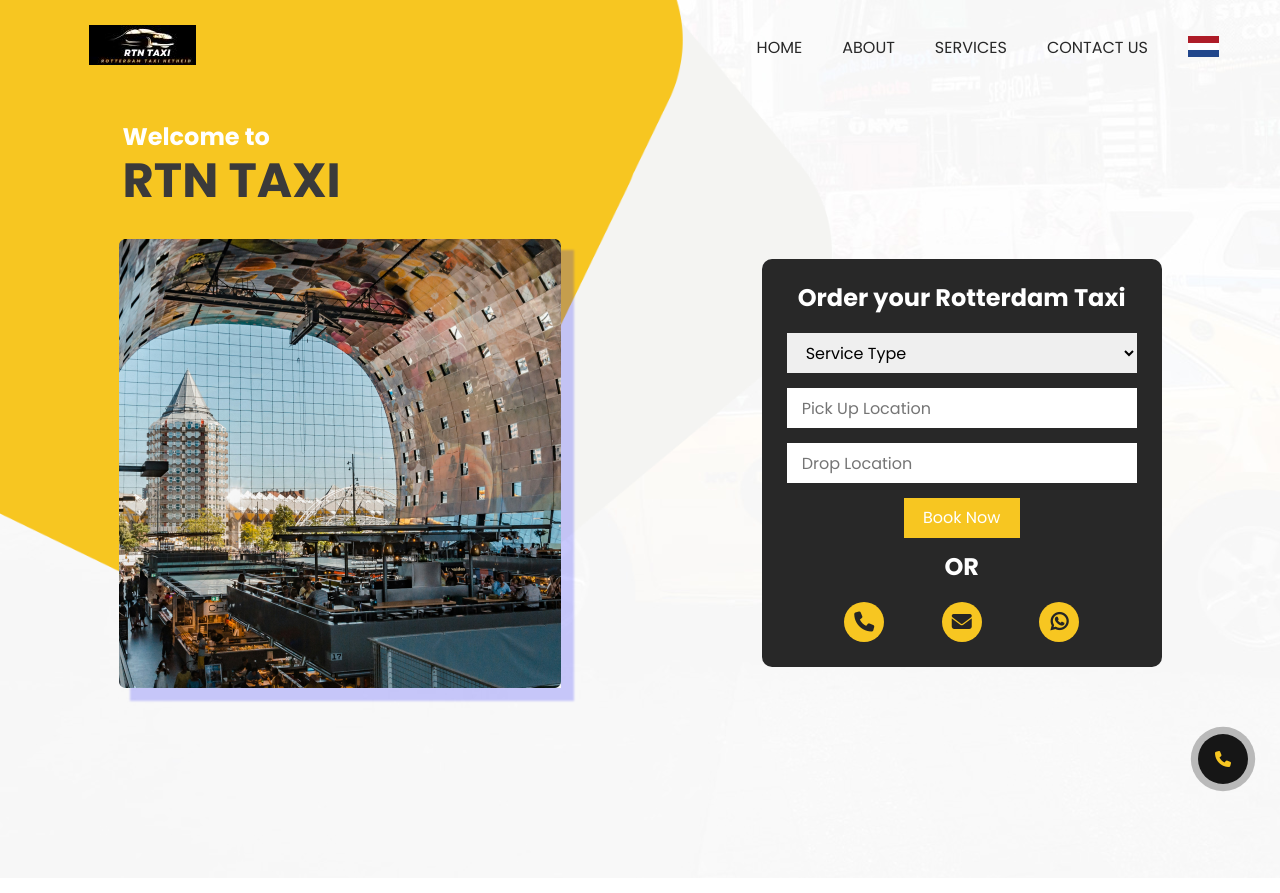
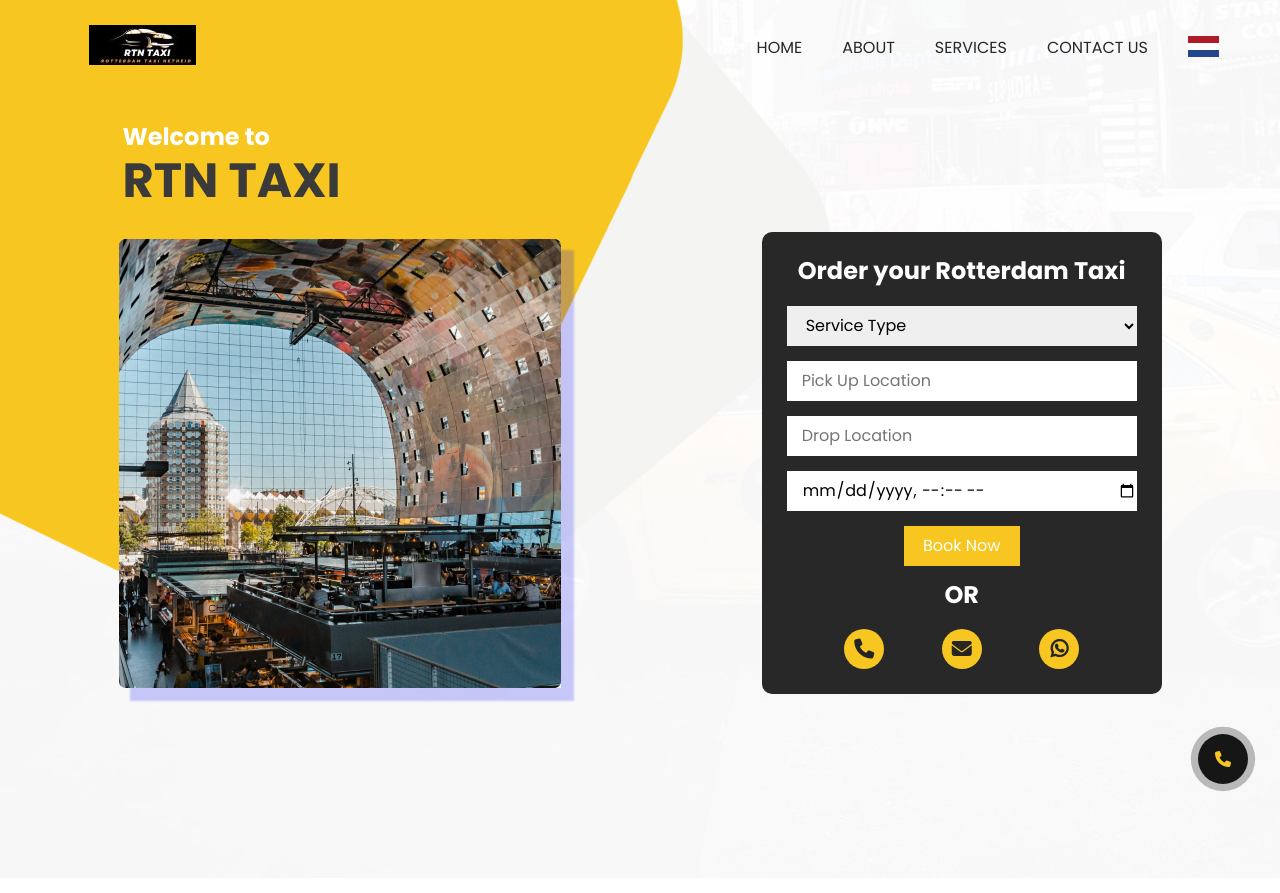
Before and after one commit to RubaAwata97/Taxi_RTN, a PHP site: page / in a window 1280 px wide. Shown: the top 893 px of the page. Run offline with PHP 8.4, Linux system fonts and the light colour scheme; data comes from the database, SQL or seed files in the repository; some libraries are stand-ins or nearby versions.

Commit message:
Fix Bugs

```diff
--- a/back/calcFare.php
+++ b/back/calcFare.php
@@ -30,7 +30,8 @@
     // print_r($response);
     $distance = ($response_all->routes[0]->legs[0]->distance->value) / 1000; // KM
 
-    echo json_encode($fare * $distance);
+    $fare = round($fare * $distance);
+    echo json_encode($fare);
 } else {
     // Invalid method
     http_response_code(405);
--- a/index.php
+++ b/index.php
@@ -4,7 +4,7 @@
     session_start();
 
     $lang = 'en';
-    if(isset($_GET['lang']))
+    if(isset($_GET['lang']) && in_array($_GET['lang'], ['en', 'du']))
         $lang = $_GET['lang'];
 
     $_SESSION['lang'] = $lang;
@@ -142,6 +142,10 @@
                             <div class="custom-input-div">
                                 <input class="custom-input" id="end_location" type="text" placeholder="<?php echo $labels['drop_location'] ?>">
                                 <small id="end_location_error" class="error"></small>
+                            </div>
+                            <div class="custom-input-div">
+                                <input class="custom-input" id="date" type="datetime-local" placeholder="<?php echo $labels['date'] ?>">
+                                <small id="date_error" class="error"></small>
                             </div>
                             <div class="btm_input">
                                 <button class="primary_btn" type="button" onclick="openFareModal()"><?php echo $labels['book_now'] ?></button>
--- a/js/functions.js
+++ b/js/functions.js
@@ -7,6 +7,7 @@
     service_type = $('#service_type').val();
     start_location = $('#start_location').val();
     end_location = $('#end_location').val();
+    date = $('#date').val();
 
     errors = 0;
     if (service_type == null || service_type == '') {
@@ -22,6 +23,11 @@
     if (end_location == '') {
         errors++;
         $('#end_location_error').html(jsLabels['drop_location_required_validation'])
+    }
+
+    if (date == '') {
+        errors++;
+        $('#date_error').html(jsLabels['date_required_validation'])
     }
 
     if (errors > 0)
@@ -42,7 +48,6 @@
             'location_b': end_location
         },
         success: function (result) {
-            console.log("result:", result);
             $("#fare_value").html(result);
         }
     });
@@ -61,6 +66,8 @@
     user_phone = $('#user_phone').val();
     user_email = $('#user_email').val();
     user_notes = $('#user_notes').val();
+    date = $('#date').val();
+
     errors = 0;
 
     if (user_name == '') {
@@ -109,7 +116,8 @@
             'user_name': user_name,
             'user_phone': user_phone,
             'user_email': user_email,
-            'user_notes': user_notes
+            'user_notes': user_notes,
+            'date': date
         },
         success: function (result) {
             $('#pay_button').html(jsLabels['pay']);
--- a/lang/du.php
+++ b/lang/du.php
@@ -77,5 +77,7 @@
     "enter_your_email" => "Voer uw e-mailadres in",
     "add_subscriber_success" => "Uw e-mailadres is succesvol toegevoegd",
     "phone_number_regex_validation" => "Uw telefoonnummer is ongeldig",
-    "phone_email_regex_validation" => "Uw e-mailadres is ongeldig"
+    "phone_email_regex_validation" => "Uw e-mailadres is ongeldig",
+    "date" => "Datum",
+    "date_required_validation" => "Kies een datum"
 );
--- a/lang/en.php
+++ b/lang/en.php
@@ -77,5 +77,7 @@
     "enter_your_email" => "Enter your email",
     "add_subscriber_success" => "Your Email Has Been Added Successfully",
     "phone_number_regex_validation" => "Your Phone Number Is Invalid",
-    "phone_email_regex_validation" => "Your Email Is Invalid"
+    "phone_email_regex_validation" => "Your Email Is Invalid",
+    "date" => "Date",
+    "date_required_validation" => "Please choose date"
 );
```
Also changed, not shown: back/addReserve.php (+5 -4 lines).
